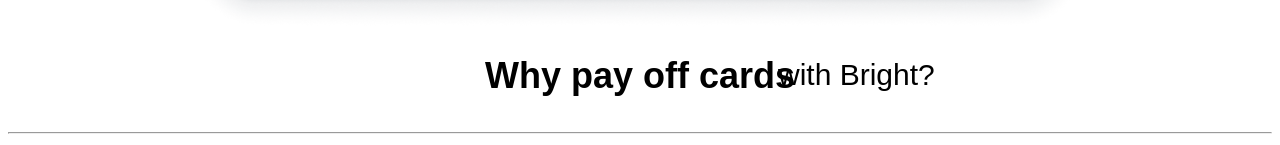
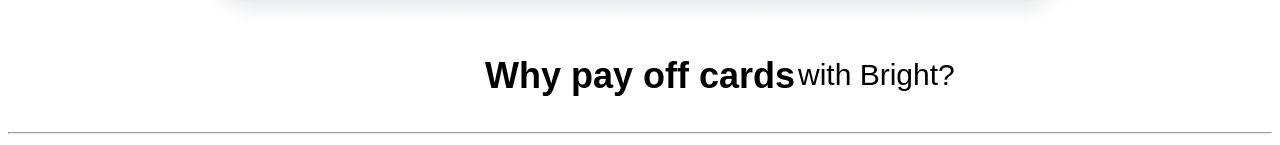
Before and after one commit to Sanjaiprasath68/sanjaimachinetest, a plain HTML site: page index.html in a window 1280 px wide. Shown: the part 856-1001 px from the top of the page. Drawn offline with Linux system fonts and the light colour scheme.

Commit message:
Update index.css

```diff
--- a/index.css
+++ b/index.css
@@ -167,7 +167,7 @@
 
 .why h4 {
     margin-top: -75px;
-    margin-left: 770px;
+    margin-left: 790px;
     font-weight: lighter;
     font-size: 30px;
 }
```
